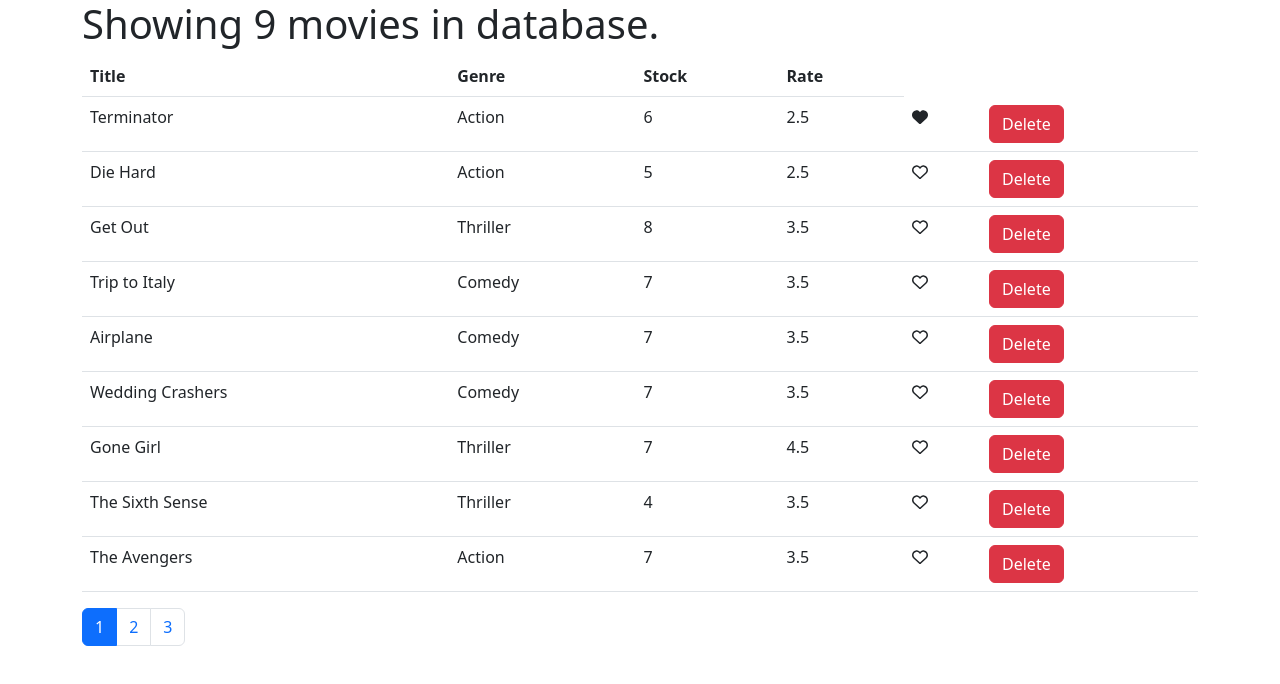
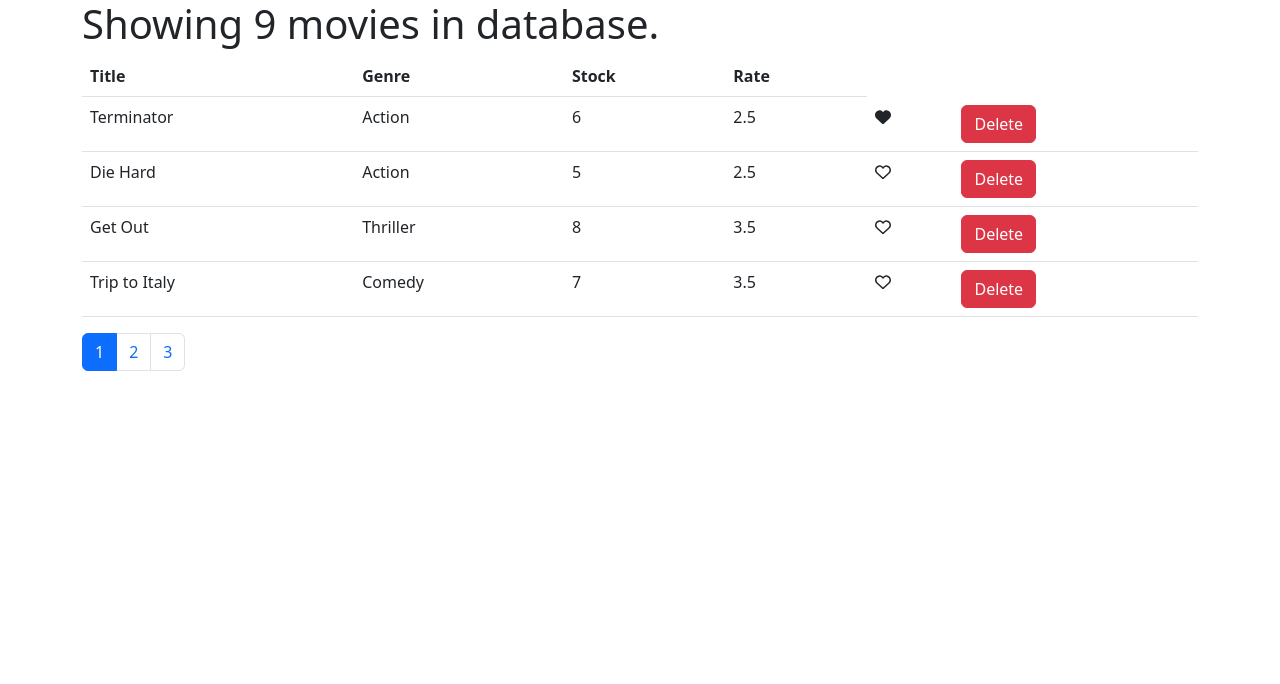
Before and after one commit to KirannVaka/vidly, a React (Create React App) app: page / in a window 1280 px wide. Shown: the top 684 px of the page. Built offline with nearby package versions, Linux system fonts and the light colour scheme.

Commit message:
CWM-ReactCourse-PropTypes_TypeChecking

```diff
--- a/package.json
+++ b/package.json
@@ -13,6 +13,7 @@
     "bootstrap": "^5.2.1",
     "font-awesome": "^4.7.0",
     "lodash": "^4.17.10",
+    "prop-types": "^15.8.1",
     "react": "^18.2.0",
     "react-dom": "^18.2.0",
     "react-scripts": "5.0.1",
--- a/src/components/movies.jsx
+++ b/src/components/movies.jsx
@@ -4,6 +4,7 @@ import { FontAwesomeIcon } from "@fortawesome/react-fontawesome";
 import { faHeart as faSHeart } from "@fortawesome/free-solid-svg-icons";
 import { faHeart as faRHeart } from "@fortawesome/free-regular-svg-icons";
 import Pagination from "../common/Pagination";
+import { paginate } from "../utils/paginate";
 
 function Movies() {
   const [movies, setMovies] = useState(getMovies());
@@ -29,6 +30,8 @@ function Movies() {
     setCurrentPage(page);
   };
 
+  const moviesPaginated = paginate(movies, currentPage, pageSize);
+
   if (movies.length === 0) {
     return <h1>There are no movies in DB</h1>;
   } else {
@@ -48,7 +51,7 @@ function Movies() {
             </tr>
           </thead>
           <tbody>
-            {movies.map((movie) => (
+            {moviesPaginated.map((movie) => (
               <tr key={movie.id + movie.title}>
                 <td key={movie.title}>{movie.title}</td>
                 <td key={movie.id + movie.genre}>{movie.genre.name}</td>
--- /dev/null
+++ b/src/utils/paginate.js
@@ -0,0 +1,6 @@
+import _ from "lodash";
+
+export const paginate = (items, pageNumber, pageSize) => {
+  const startIndex = (pageNumber - 1) * pageSize;
+  return _(items).slice(startIndex).take(pageSize).value();
+};
```
Also changed, not shown: src/common/Pagination.jsx (+8 -1 lines), 1 other file (tests, documents, lock files or other folders).
